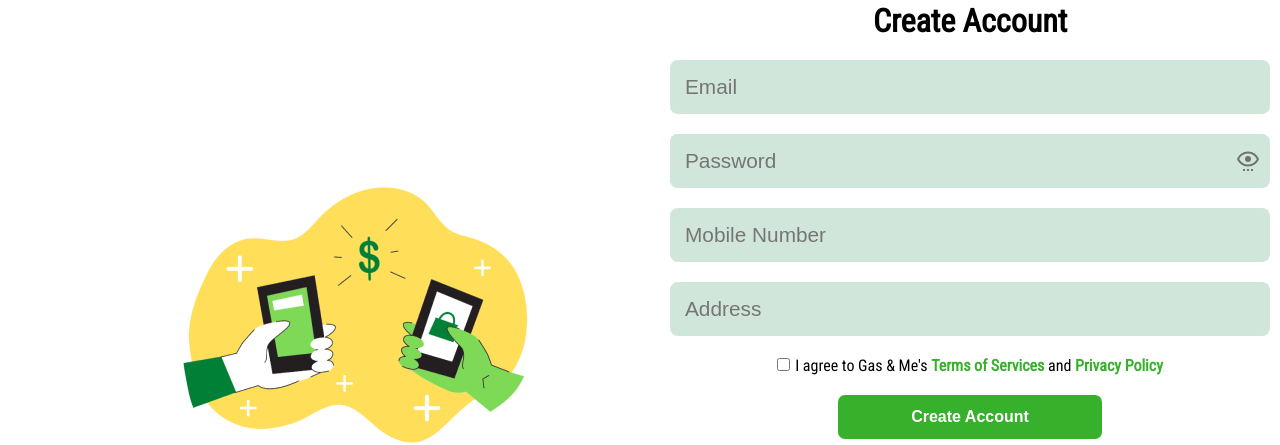
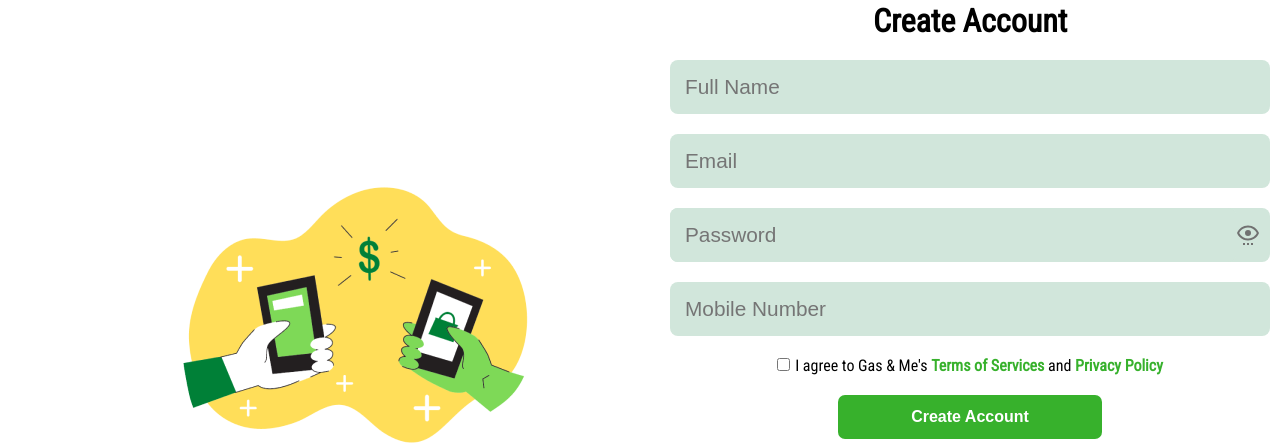
Before and after one commit to zuri-training/gasme-fe-pjt-3, a React (Create React App) app in the folder frontend/: page /gasme-fe-pjt-3/create-account in a window 1280 px wide. Shown: the part 145-590 px from the top of the page. Built offline with nearby package versions, Linux system fonts and the light colour scheme; the HTML template or start-up script is replaced by a standard one.

Commit message:
added full name field

```diff
--- a/frontend/src/create-account/CreateAccount.css
+++ b/frontend/src/create-account/CreateAccount.css
@@ -54,10 +54,10 @@
   font-size: 2rem;
 }
 
-/* .create-acc-container .name input, */
+/* .create-acc-container .address input , */
+.create-acc-container .name input,
 .create-acc-container .number input,
-.create-acc-container .email input,
-.create-acc-container .address input {
+.create-acc-container .email input {
   border: 0px;
   font-size: 1.3rem;
   padding: 15px;
@@ -66,8 +66,8 @@
   border-radius: 8px;
 }
 
-/* .create-acc-container .address,
-.create-acc-container .name, */
+/* .create-acc-container .address, */
+.create-acc-container .name,
 .create-acc-container .number,
 .create-acc-container .email {
   position: relative;
--- a/frontend/src/create-account/CreateAccountPage.js
+++ b/frontend/src/create-account/CreateAccountPage.js
@@ -9,6 +9,7 @@ export default function CreateAccountPage({ responseData }) {
   const { postNewAccData } = useContext(context);
   const [response, setResponse] = useState({});
   const [data, setData] = useState({
+    fullName:null,
     email: null,
     password: null,
     phoneNumber: null,
@@ -29,34 +30,34 @@ export default function CreateAccountPage({ responseData }) {
 
   const feValidation = useCallback(() => {
     let status = true;
-    // if (data.fullName == null || data.fullName.trim().length < 1) {
-    //   status = false;
-    //   setResponse((response) => ({
-    //     ...response,
-    //     fullName: "please type in a valid username",
-    //   }));
-    // }
+    if (data.fullName == null || data.fullName.trim().length < 1) {
+      status = false;
+      setResponse((response) => ({
+        ...response,
+        fullName: "Please type in a valid name.",
+      }));
+    }
     if (data.email == null || data.email.trim().length < 1) {
       status = false;
       setResponse((response) => ({
         ...response,
-        email: "please type in a valid email",
+        email: "Please type in a valid email.",
       }));
     }
     if (data.password == null || data.password.trim().length < 6) {
       status = false;
       setResponse((response) => ({
         ...response,
-        password: "Password must be at least six characters",
+        password: "Password must be at least six characters.",
       }));
     }
-    if (data.address == null || data.address.trim().length < 1) {
-      status = false;
-      setResponse((response) => ({
-        ...response,
-        address: "please type in a valid address",
-      }));
-    }
+    // if (data.address == null || data.address.trim().length < 1) {
+    //   status = false;
+    //   setResponse((response) => ({
+    //     ...response,
+    //     address: "Please type in a valid address.",
+    //   }));
+    // }
     if (
       data.phoneNumber == null ||
       data.phoneNumber.trim().length < 1 ||
@@ -65,11 +66,11 @@ export default function CreateAccountPage({ responseData }) {
       status = false;
       setResponse((response) => ({
         ...response,
-        phoneNumber: "please type in a valid number",
+        phoneNumber: "Please type in a valid number.",
       }));
     }
     return status;
-  }, [data.address, data.email, data.password, data.phoneNumber]);
+  }, [data.email, data.fullName, data.password, data.phoneNumber]);
 
   const sendData = useCallback(() => {
     setData(data);
@@ -88,16 +89,16 @@ export default function CreateAccountPage({ responseData }) {
           <div className="title">
             <h2>Create Account</h2>
           </div>
-          {/* <div className="name">
+          <div className="name">
             <input
               type="text"
               name="fullName"
               onChange={setValues}
-              placeholder="Username"
+              placeholder="Full Name"
             />
             <span className="invalid-input">{response.fullName}</span>
           </div>
-          <div className="bus-name">
+          {/* <div className="bus-name">
             <input
               type="text"
               name="businessName"
@@ -144,7 +145,7 @@ export default function CreateAccountPage({ responseData }) {
             />
             <span className="invalid-input">{response.phoneNumber}</span>
           </div>
-          <div className="address">
+          {/* <div className="address">
             <input
               type="text"
               name="address"
@@ -152,7 +153,7 @@ export default function CreateAccountPage({ responseData }) {
               placeholder="Address"
             />
             <span className="invalid-input">{response.address}</span>
-          </div>
+          </div> */}
           <div className="terms">
             <input type="checkbox" name="acceptTerms" onChange={setValues} />
             <span>
```
